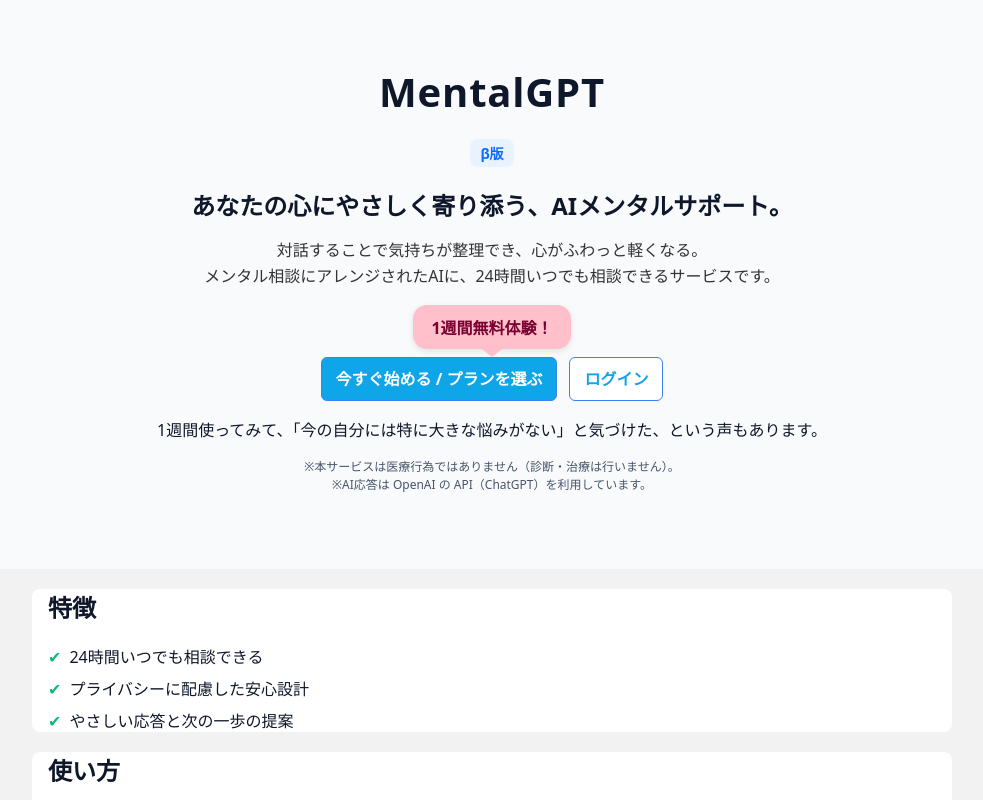
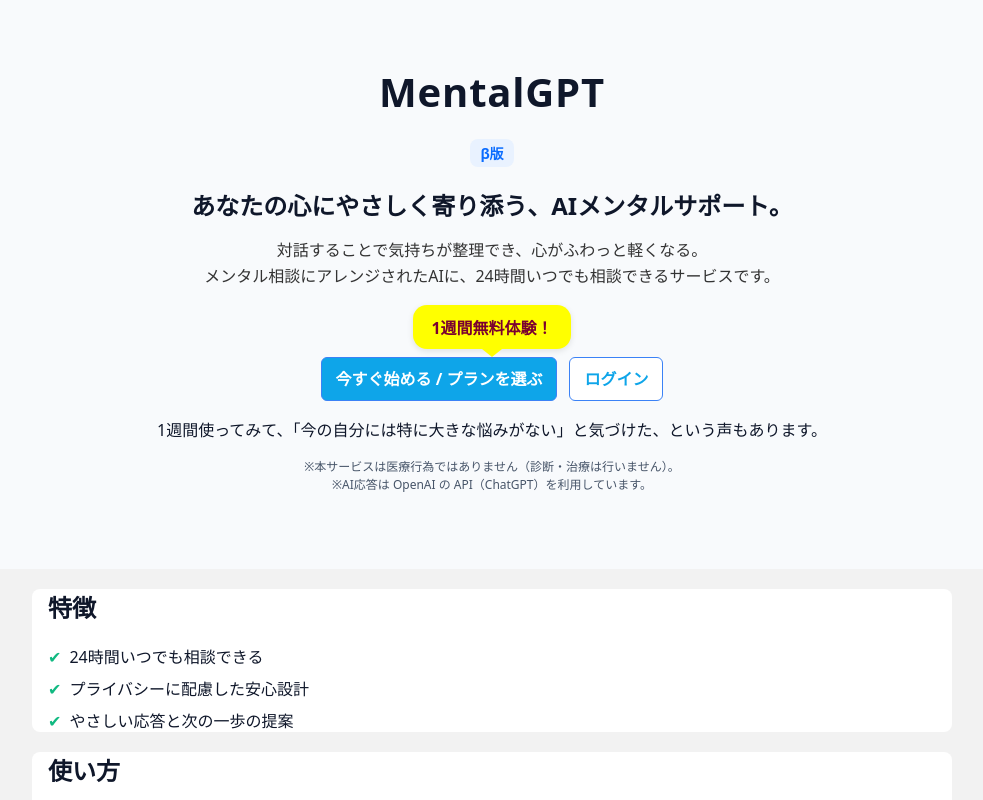
Before and after one commit to yasuhirookura/mentalgpt-react-starter, a React (Create React App) app: page / in a window 1280 px wide. Shown: the top 800 px of the page, without its empty margins (148-1131 px from the left). Built offline with nearby package versions, Linux system fonts and the light colour scheme; no server answers.

Commit message:
feat: update src/pages/LandingPage.jsx

```diff
--- a/src/pages/LandingPage.jsx
+++ b/src/pages/LandingPage.jsx
@@ -39,7 +39,7 @@ export default function LandingPage() {
           style={{
             display: "inline-block",
             position: "relative",
-            background: "#ffc0cb",
+            background: "#ffff00",
             color: "#7a0030",
             fontWeight: "bold",
             borderRadius: 14,
@@ -60,7 +60,7 @@ export default function LandingPage() {
               height: 0,
               borderLeft: "10px solid transparent",
               borderRight: "10px solid transparent",
-              borderTop: "8px solid #ffc0cb",
+              borderTop: "8px solid #ffff00",
             }}
           />
         </div>
```
